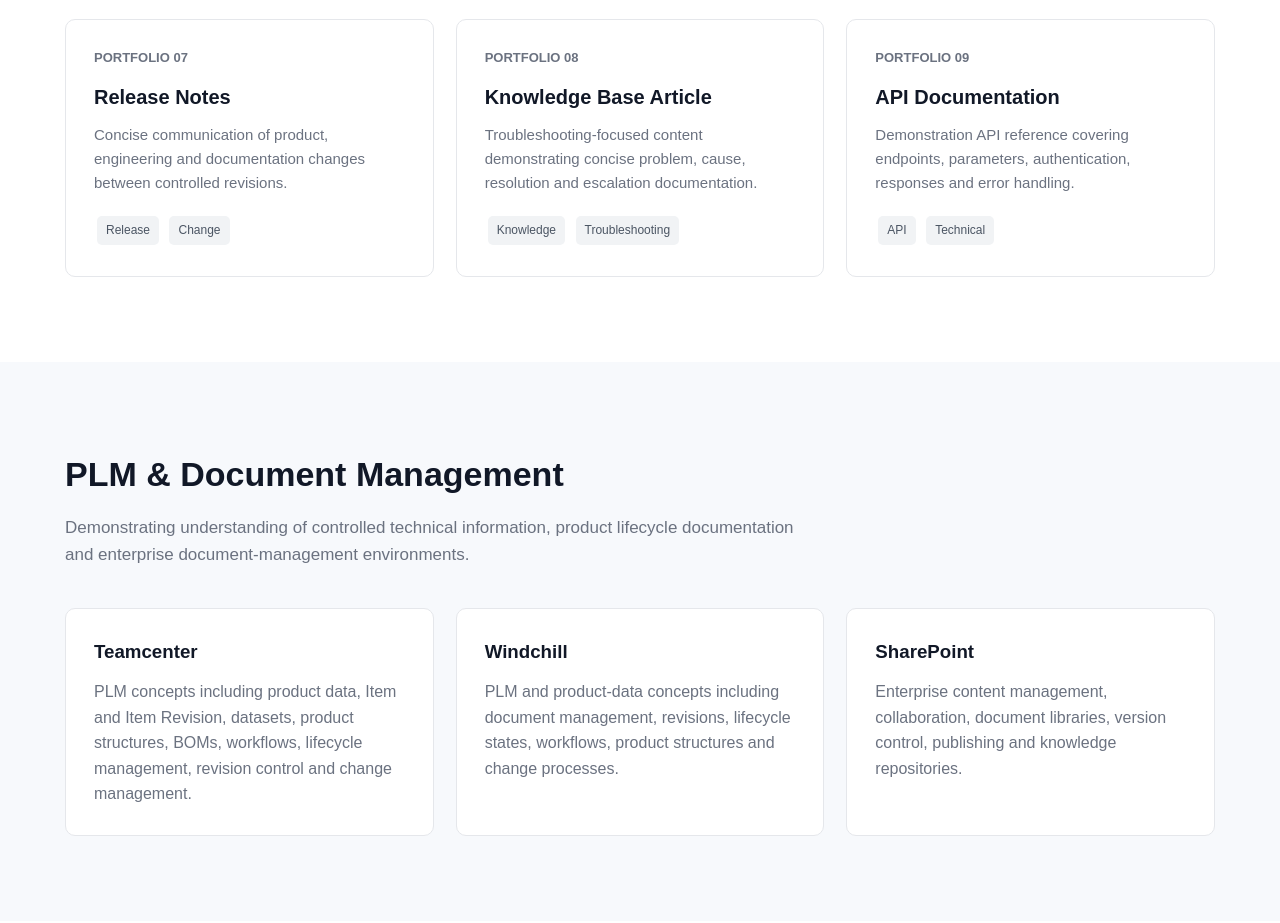
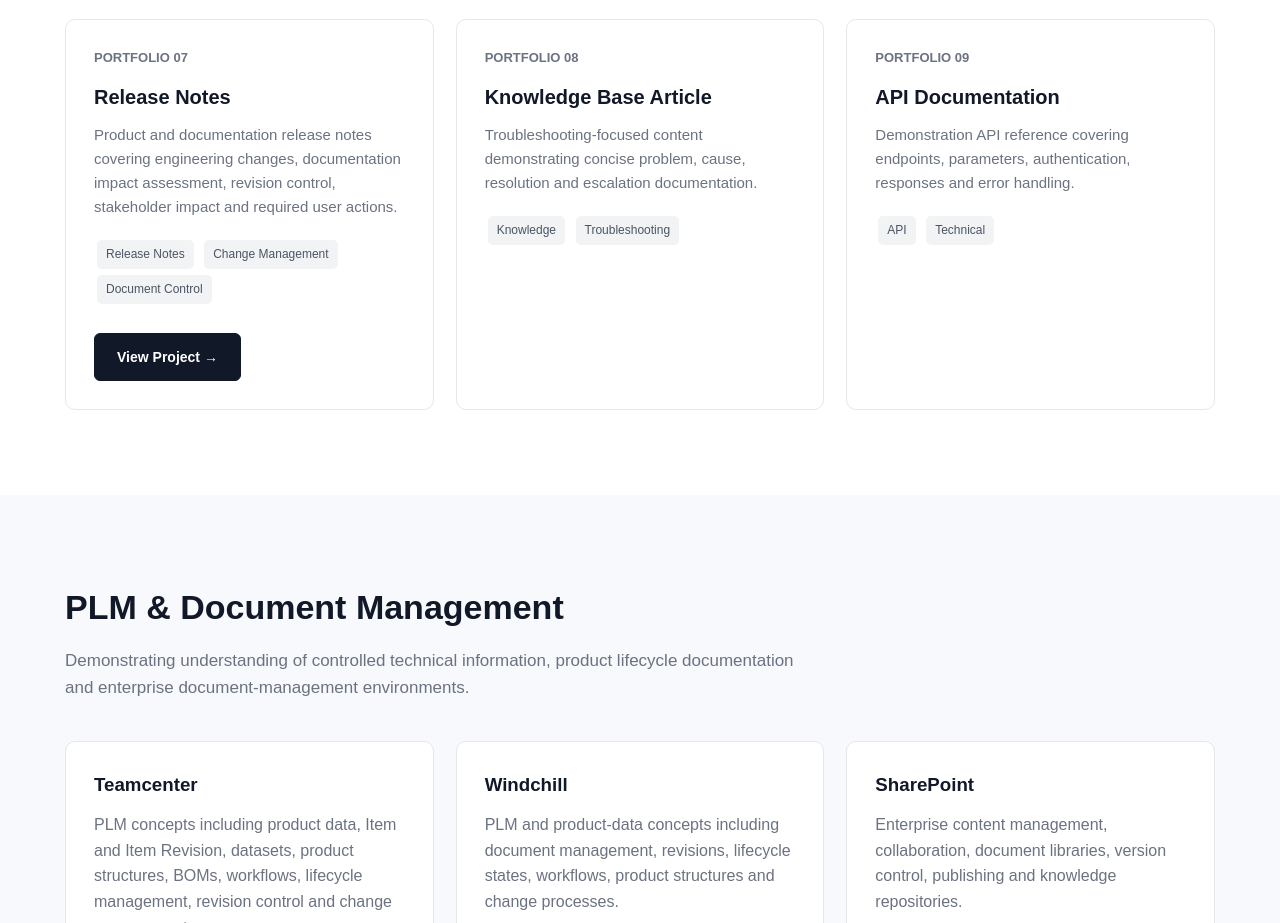
Before and after one commit to vishnuvardhanvjkumar/vishnuvardhanvjkumar.github.io, a plain HTML site: page index.html in a window 1280 px wide. Shown: the part 2416-3339 px from the top of the page. Drawn offline with Linux system fonts and the light colour scheme.

Commit message:
Connect Portfolio 07 to homepage

```diff
--- a/index.html
+++ b/index.html
@@ -806,17 +806,29 @@
     </h3>
 
     <p>
-                    Concise communication of product, engineering and
-                    documentation changes between controlled revisions.
+        Product and documentation release notes covering engineering
+        changes, documentation impact assessment, revision control,
+        stakeholder impact and required user actions.
     </p>
 
     <span class="tag">
-                    Release
+        Release Notes
     </span>
 
     <span class="tag">
-                    Change
+        Change Management
     </span>
+
+    <span class="tag">
+        Document Control
+    </span>
+
+    <br><br>
+
+    <a href="portfolio/release-notes/"
+       class="button button-primary">
+        View Project →
+    </a>
 
 </div>
 
```
Lines whose indentation alone changed are shown as unchanged.
